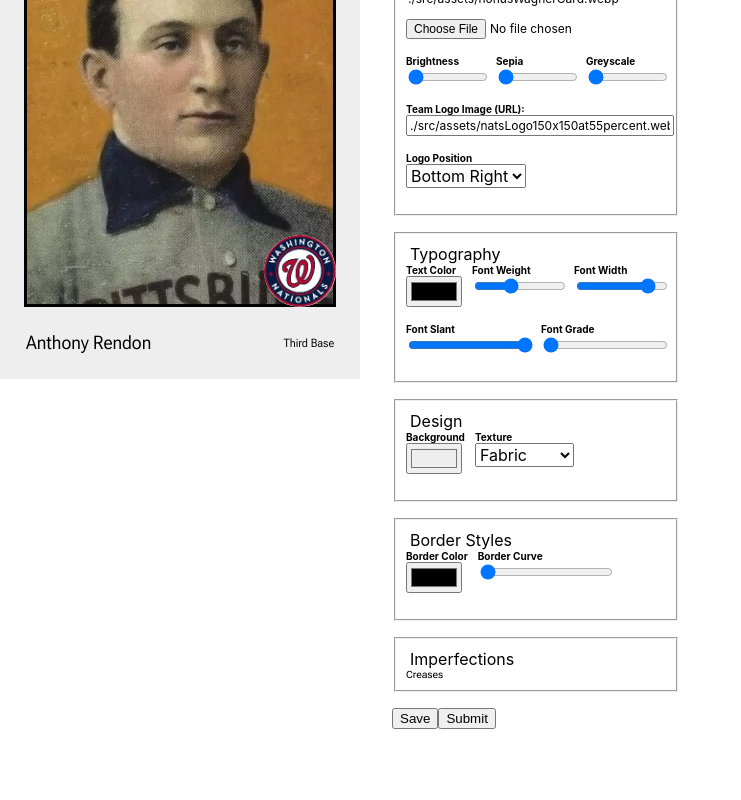
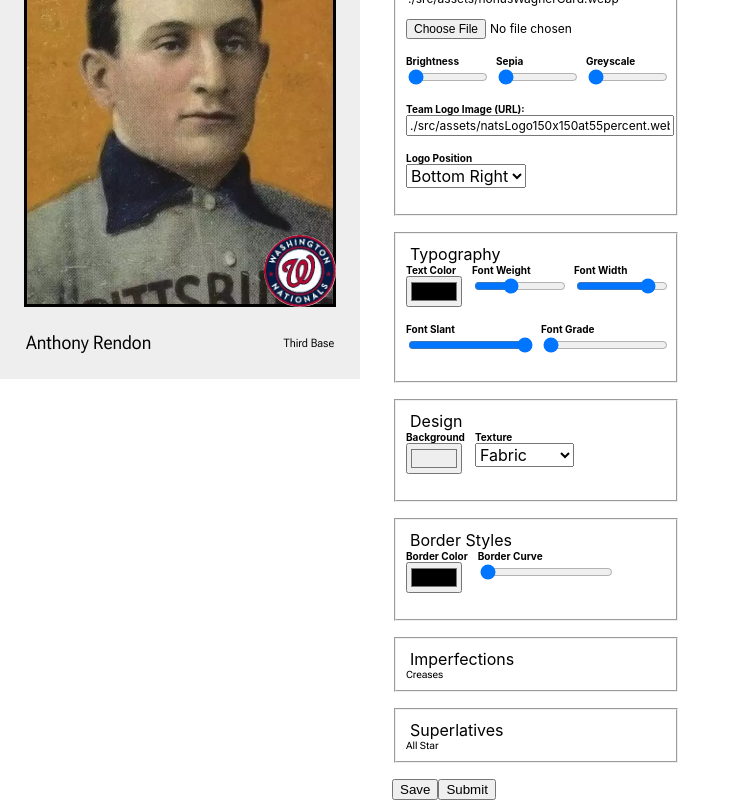
Before and after one commit to jeremybatesDC/vueGridBaseballCard, a Vue app: page / in a window 1280 px wide. Shown: the part 509-1309 px from the top of the page, without its empty margins (0-741 px from the left). Before the commit the page ends 1238 px from the top, so only its background shows below. Built offline with nearby package versions, Linux system fonts and the light colour scheme.

Commit message:
cleaning up

```diff
--- a/src/components/CardBack.vue
+++ b/src/components/CardBack.vue
@@ -90,12 +90,7 @@
             :style="cssFooterProps"
             v-model="defaultStats.info.facts[1].text"
           ></textarea>
-          <!-- this tabindex makes this whole panel focusable -->
           <div tabindex="0" data-show-only-on-interaction>
-            <!-- <label>
-              Text Color
-              <input type="color" />
-            </label>-->
             <label>
               Font Weight
               <input v-model="footer.fontWeight" type="range" min="100" max="900" />
@@ -113,6 +108,8 @@
               <input v-model="footer.fontGrade" type="range" min="0" max="48" />
             </label>
           </div>
+          <!-- for this to work, will also have to pass-in a css prop/value for the show/hide -->
+          <!--<TextSlider footerFontweight="footer.fontWeight" />-->
         </fieldset>
       </footer>
     </article>
@@ -122,6 +119,7 @@
 <script lang="ts">
 import defaultStats from "../json/default-stats.json";
 import { set } from "idb-keyval";
+//import TextSlider from "./InputChildComponents/TextSlider.vue";
 
 export default {
   // intentionally avoiding arrow functions here
@@ -143,6 +141,11 @@ export default {
     }
 
     return { setFunc };
+  },
+
+  // do I nest props to send to child components in here?
+  components: {
+    //TextSlider
   },
 
   data: function() {
@@ -406,6 +409,9 @@ aside {
     display: flex;
     flex-grow: 1;
   }
+  .aside__headline {
+    display: flex;
+  }
 }
 
 footer {
--- a/src/components/CardFront.vue
+++ b/src/components/CardFront.vue
@@ -228,6 +228,15 @@
           <div>Creases</div>
         </details>
       </fieldset>
+      <fieldset>
+        <details open>
+          <summary>
+            <legend>Superlatives</legend>
+          </summary>
+          <div>All Star</div>
+        </details>
+      </fieldset>
+
       <!-- mmust be type button so it doesn't fight with submit-->
       <button type="button" @click="saveHandler">Save</button>
       <button type="button" @click="submitHandler">Submit</button>
--- /dev/null
+++ b/src/components/InputChildComponents/TextSlider.vue
@@ -0,0 +1,25 @@
+<template>
+  <div tabindex="0" data-show-only-on-interaction>
+    <label>
+      Font Weight
+      <input v-model="footer.fontWeight" type="range" min="100" max="900" />
+    </label>
+    <label>
+      Font Width
+      <input v-model="footer.fontWidth" type="range" min="35" max="100" />
+    </label>
+    <label>
+      Font Slant
+      <input v-model="footer.fontSlant" type="range" min="-10" max="0" />
+    </label>
+    <label>
+      Font Grade
+      <input v-model="footer.fontGrade" type="range" min="0" max="48" />
+    </label>
+  </div>
+</template>
+
+
+<script>
+export default {};
+</script>
```
